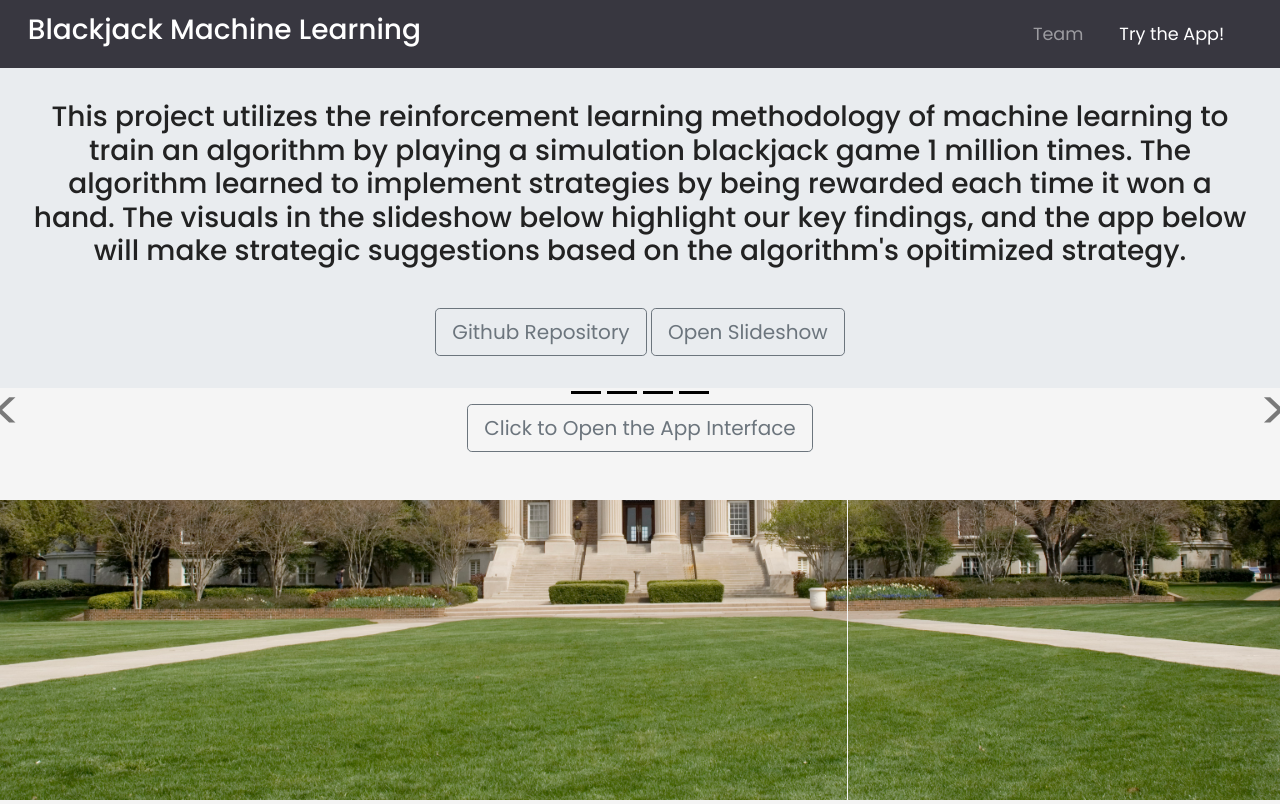
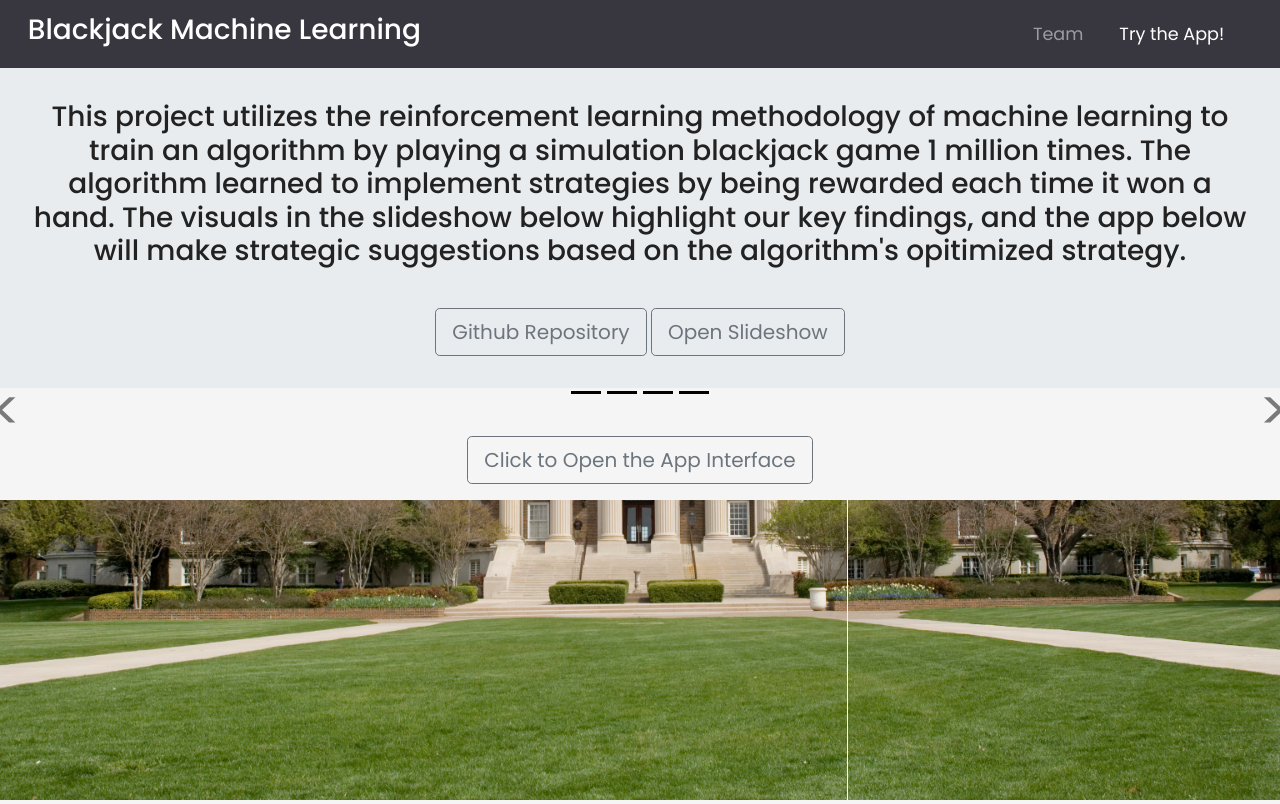
Before and after one commit to Austin-Potts/Blackjackbot5000, a Flask app: page / in a window 1280 px wide. Shown: the top 804 px of the page. Run offline with Flask 2, Linux system fonts and the light colour scheme; parts of the project's set-up code (start-up, migrations or seed data) failed here and were passed over; some libraries are stand-ins or nearby versions.

Commit message:
moved button to avoid interscetion

```diff
--- a/templates/index.html
+++ b/templates/index.html
@@ -239,7 +239,7 @@
 
 
 			<!--Hidden Game Button-->
-			<div class="col-12 text-center" style="transform: translateY(-40%);">
+			<div class="col-12 text-center">
 			<button class="btn btn-outline-secondary btn-lg text-center gamebutton" data-toggle="collapse" data-target="#gamesection">Click to Open the App Interface</button>
 		</div>
 			<!--Card Game Code Dont Touch-->
```
